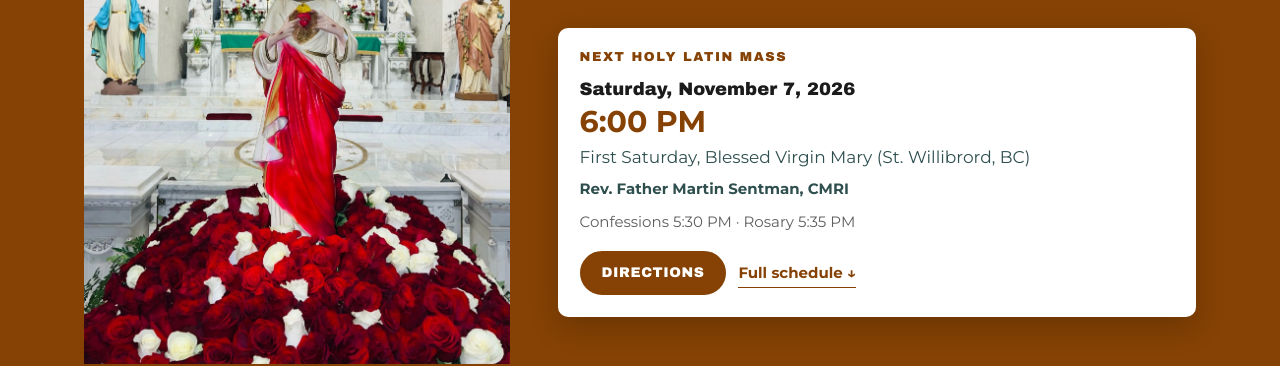
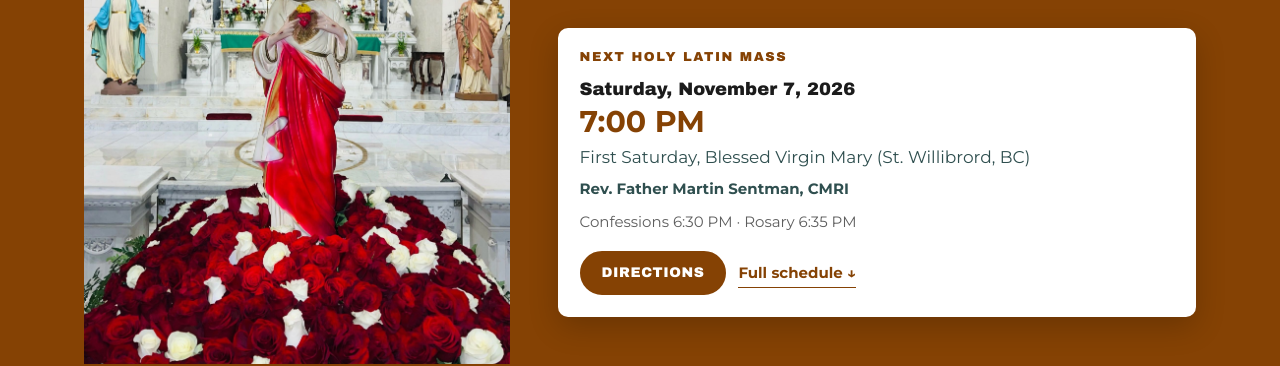
Before and after one commit to ourladymhtchurch/ourladymhtchurch.github.io, a Jekyll site: the page built from index.html, in a window 1280 px wide and 900 px high. Shown: the part 433-799 px from the top of the window. Built offline with Jekyll 4.4.1, drawn with Linux system fonts in a browser that asks for light colours; some of the changed text lies outside the part shown.

Commit message:
Move the November 7 Holy Latin Mass to 7:00 PM
Confessions at 6:30 PM and the Rosary at 6:35 PM.

```diff
--- a/_data/schedule.yml
+++ b/_data/schedule.yml
@@ -20,11 +20,11 @@ notice: |
 
 masses:
   - date: "Saturday, November 7, 2026"
-    time: "6:00 PM"
+    time: "7:00 PM"
     feast: "First Saturday, Blessed Virgin Mary (St. Willibrord, BC)"
     celebrant: "Rev. Father Martin Sentman, CMRI"
-    confessions: "5:30 PM"
-    rosary: "5:35 PM"
+    confessions: "6:30 PM"
+    rosary: "6:35 PM"
   - date: "Sunday, November 8, 2026"
     time: "8:00 AM"
     feast: "24th Sunday after Pentecost (Four Holy Crowned Martyrs)"
```
